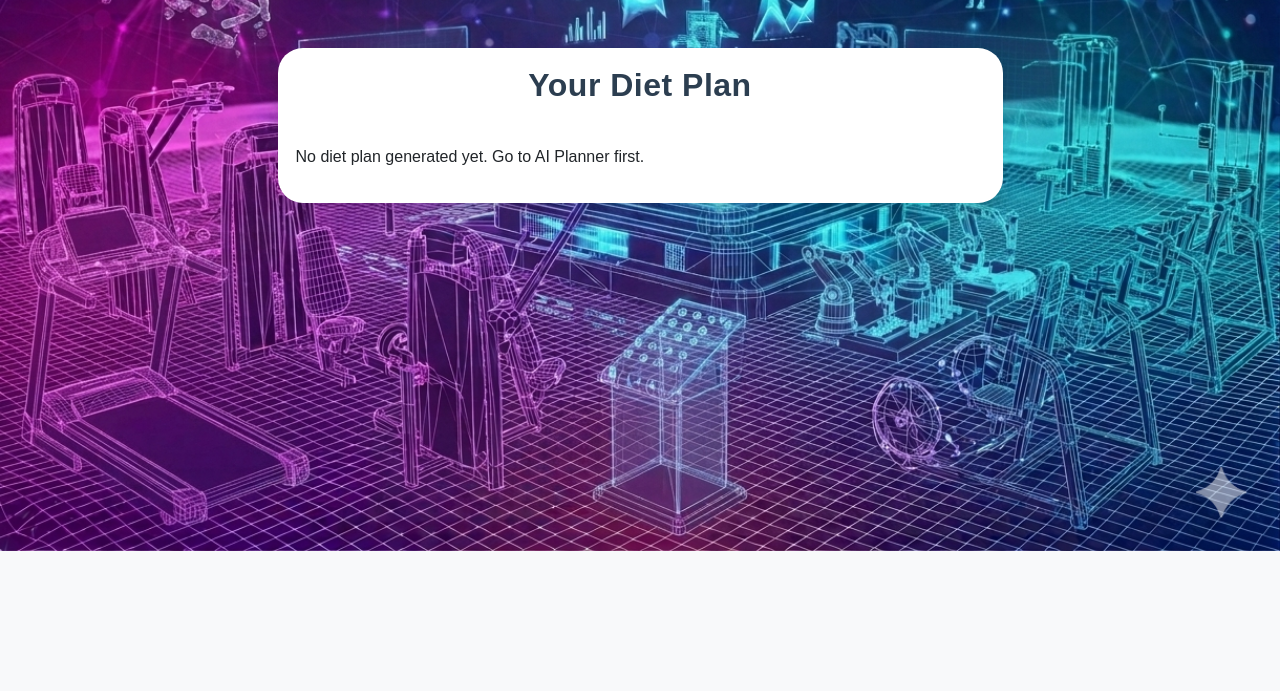
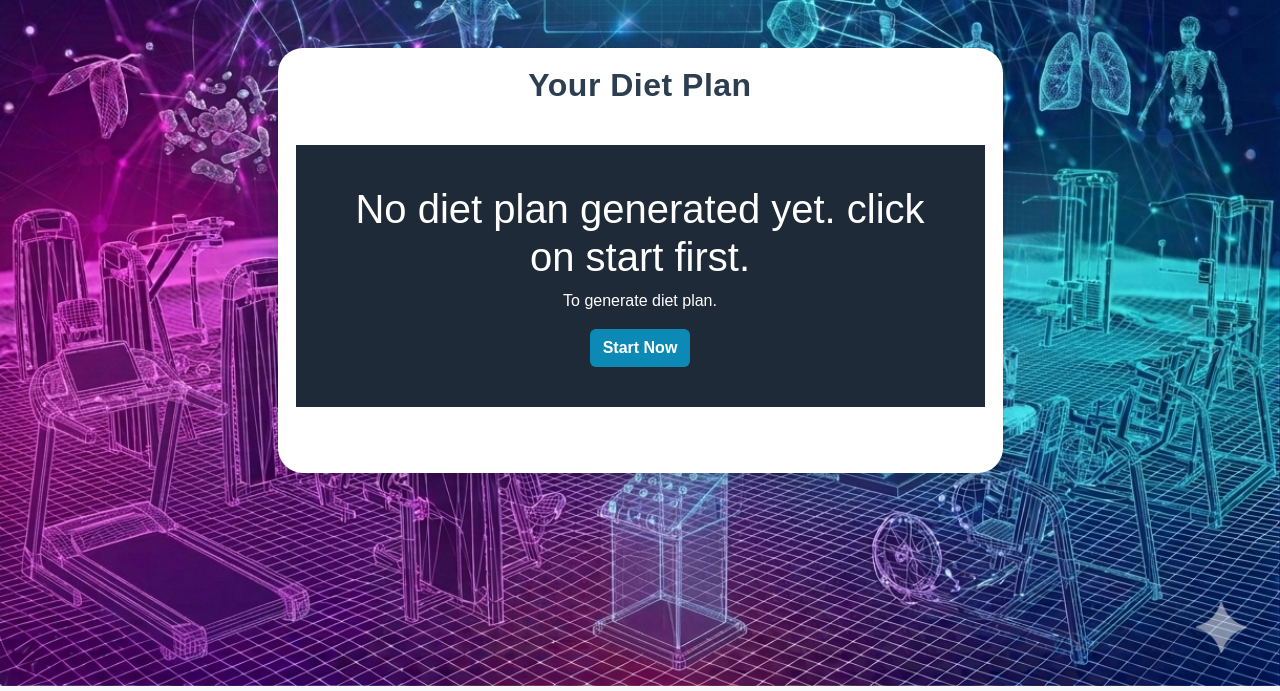
Before and after one commit to rahulpawar7747/healthy_body, a Django app: page /diet/ in a window 1280 px wide. Shown: the part 56-747 px from the top of the page. Run offline with Django 5.2, Linux system fonts and the light colour scheme; the visitor is signed in with stand-in values (Sample User, id 1).

Commit message:
final clean structure

```diff
--- a/healthy/static/css/BMI.css
+++ b/healthy/static/css/BMI.css
@@ -113,7 +113,7 @@ input:focus{
 button{
     margin-top: 50px;
     width: 100%;
-    background-color:black;
+    background-color:#4facfe;
     color: white;
     padding: 15px 0;
     font-size: 18px;
@@ -197,7 +197,7 @@ button:hover{
 
 /* Hover state */
 .navbar .nav-link:hover {
-    color: #00c3ff9f !important;
+    color: oklch(76.463% 0.15148 229.462 / 0.624) !important;
 }
 
 /* Optional: Style for the "Healthy Body" brand name on the left */
--- a/healthy/templates/Diet.html
+++ b/healthy/templates/Diet.html
@@ -44,7 +44,13 @@
         });
         </script>
         {% else %}
-        <p>No diet plan generated yet. Go to AI Planner first.</p>
+        <section class="bmi-section">
+            <h1>No diet plan generated yet. click on start first.</h1>
+            <div class=".bmi-section .btn:hover">
+            <p>To generate diet plan.</p>
+            <a href="/BMI/" class="btn">Start Now</a>
+            </div>
+        </section><br><br>
         {% endif %}
     </div>
 </div>
--- a/healthy/templates/home.html
+++ b/healthy/templates/home.html
@@ -74,7 +74,7 @@
     <h1>Check Your BMI</h1>
     <div class=".bmi-section .btn:hover">
     <p>Track your body mass index and stay fit.</p>
-    <a href="/BMI/" class="btn">Start Now</a></li>
+    <a href="/BMI/" class="btn">Start Now</a>
     </div>
 </section><br><br>
 
```
Also changed, not shown: healthy/templates/Exercise.html (+7 -1 lines).
